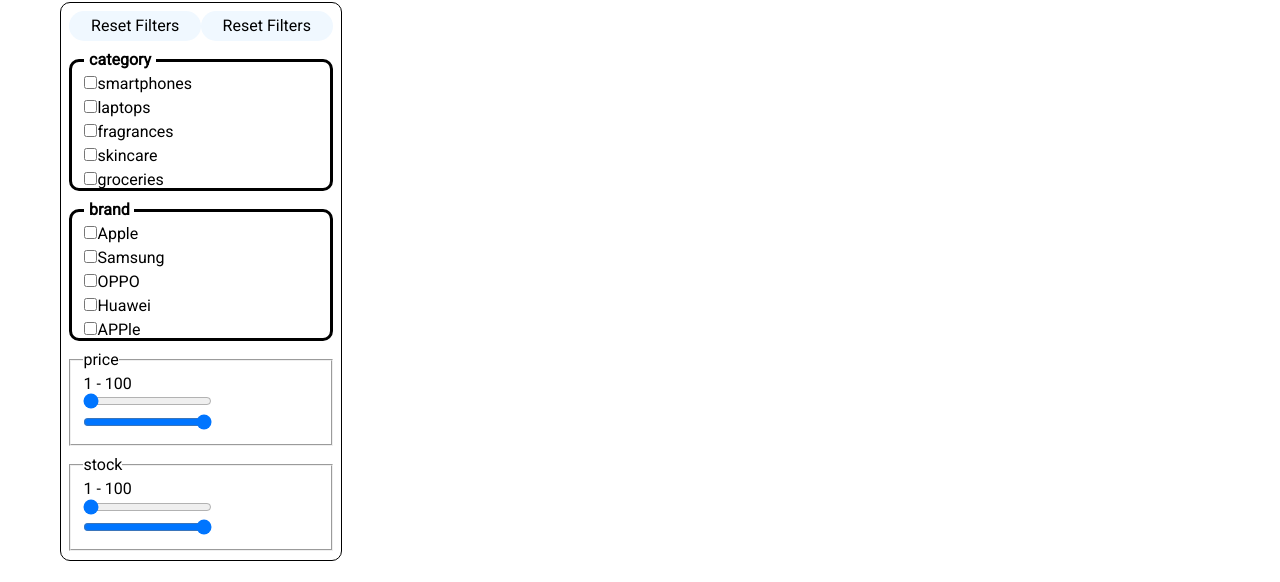
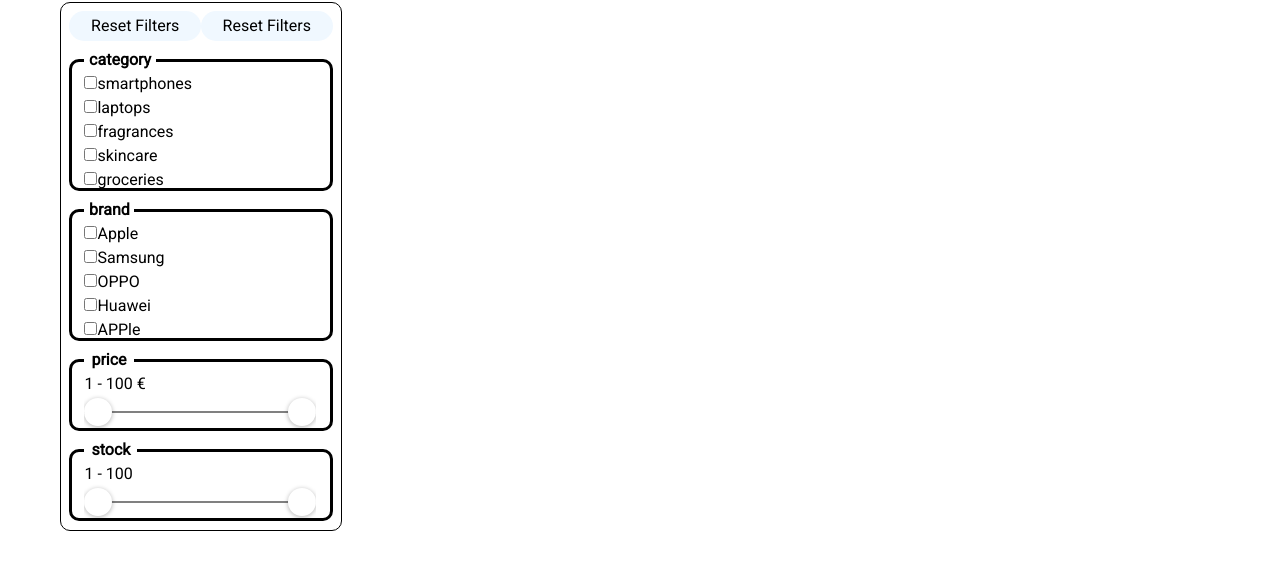
Before and after one commit to Shustovsky/Online-store, a website built with webpack: page src/template.html in a window 1280 px wide. Shown: the part 90-672 px from the top of the page. Built offline with nearby package versions, Linux system fonts and the light colour scheme.

Commit message:
feat: add css rules to range filter

```diff
--- a/src/pages/catalog/catalog.scss
+++ b/src/pages/catalog/catalog.scss
@@ -49,5 +49,56 @@
                 font-weight: bold;
             }
         }
+        .filters-range {
+            position: relative;
+            height: 80px;
+            border-radius: 10px;
+            border: 3px solid;
+
+            legend {
+                padding: 0 3%;
+                font-weight: bold;
+            }
+
+            .input-range {
+                position: absolute;
+                appearance: none;
+                width: 90%;
+                overflow: hidden;
+                border: 0;
+                background: linear-gradient(grey, grey) no-repeat center;
+                background-size: 100% 2px;
+                pointer-events: none;
+
+                &:nth-child(2) {
+                    background: none;
+
+                }
+
+                &:active,
+                &:focus {
+                    outline: none;
+                }
+
+                &::-webkit-slider-thumb {
+                    height: 28px;
+                    width: 28px;
+                    border-radius: 28px;
+                    background-color: #fff;
+                    margin: 5px 0;
+                    cursor: pointer;
+                    appearance: none;
+                    pointer-events: all;
+                    box-shadow: 0 1px 4px 0.5px rgba(0, 0, 0, 0.25);
+
+                }
+            }
+        }
+
+        .filters__price{
+            .filters-range_value:after{
+                content: ' €';
+            }
+        }
     }
 }
```
